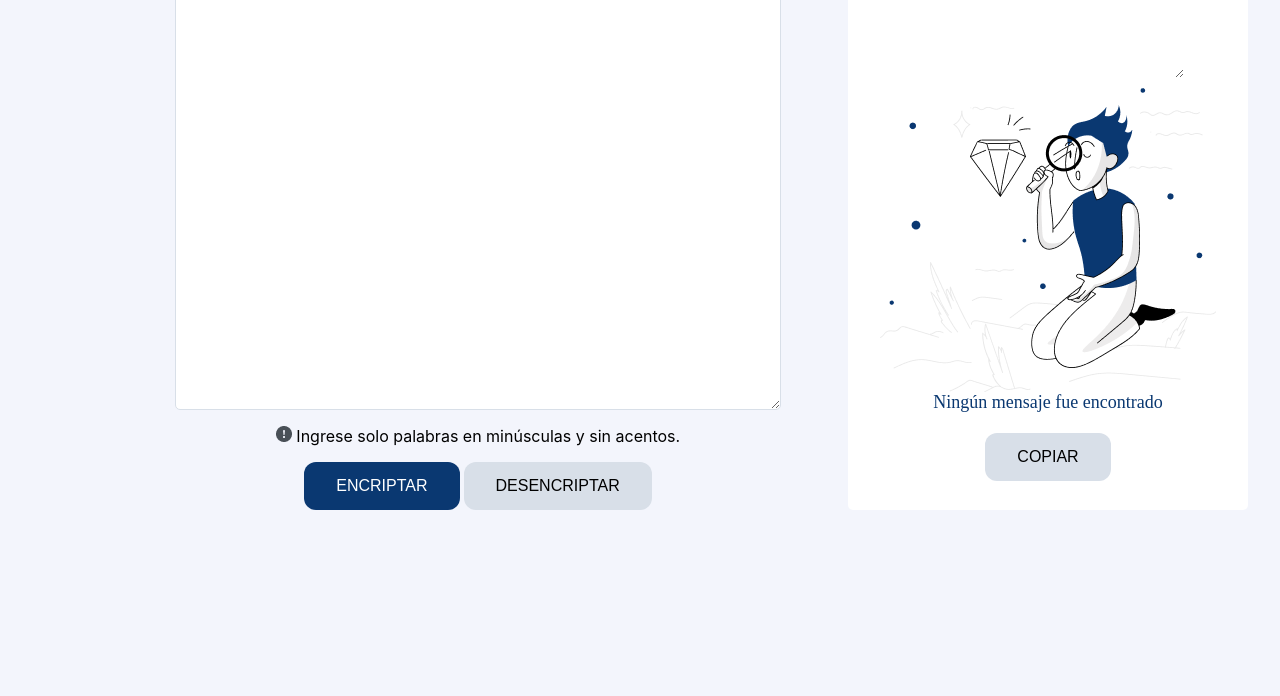
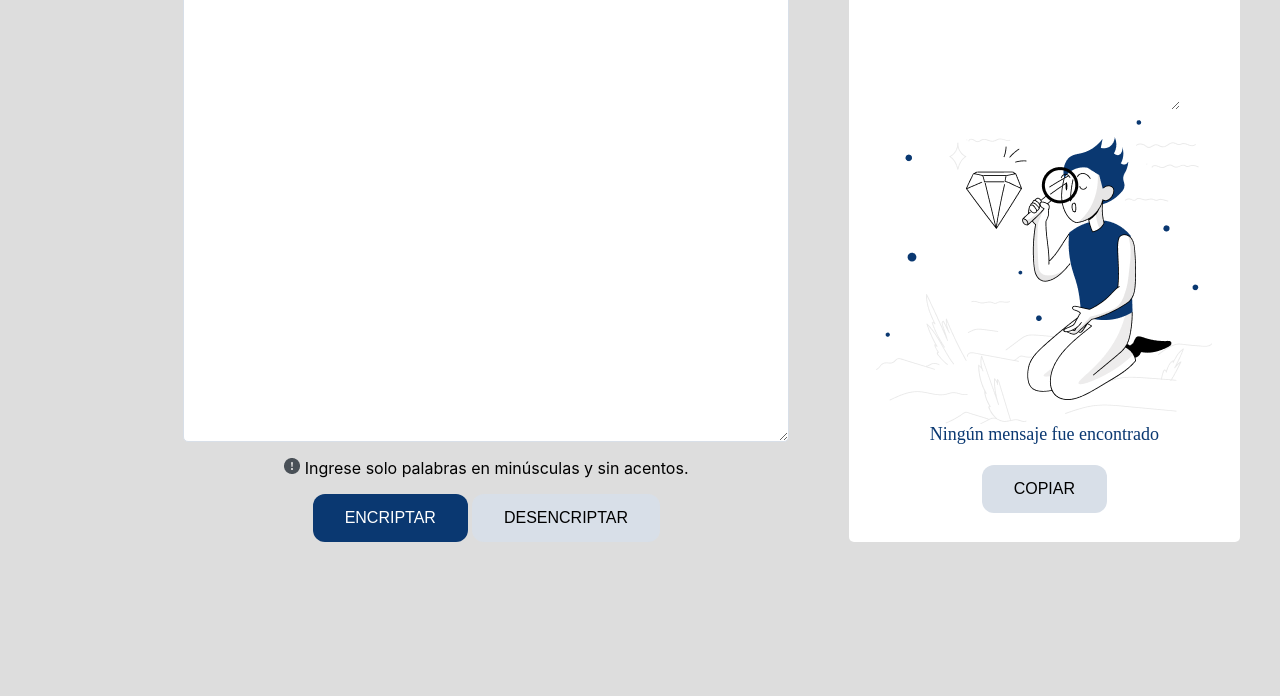
Before and after one commit to SilverMigliaro/Encriptador-de-texto---Alura-Challenges-Oracle-ONE, a plain HTML site: page index.html in a window 1280 px wide. Shown: the part 104-800 px from the top of the page. Drawn offline with Linux system fonts and the light colour scheme.

Commit message:
Mejoras visuales

```diff
--- a/style.css
+++ b/style.css
@@ -1,5 +1,6 @@
 body{
-    background: #F3F5FC;
+    background: #dddddd;
+    padding: 2rem 2rem 1rem 1rem;
 }
 .principal{
     display:flex;
@@ -90,6 +91,7 @@ body{
     background: #FFFFFF;
     border-radius: 5px;
     width: 400px;
+    padding-bottom: 1rem;
 }
 
 #resultado{
```
